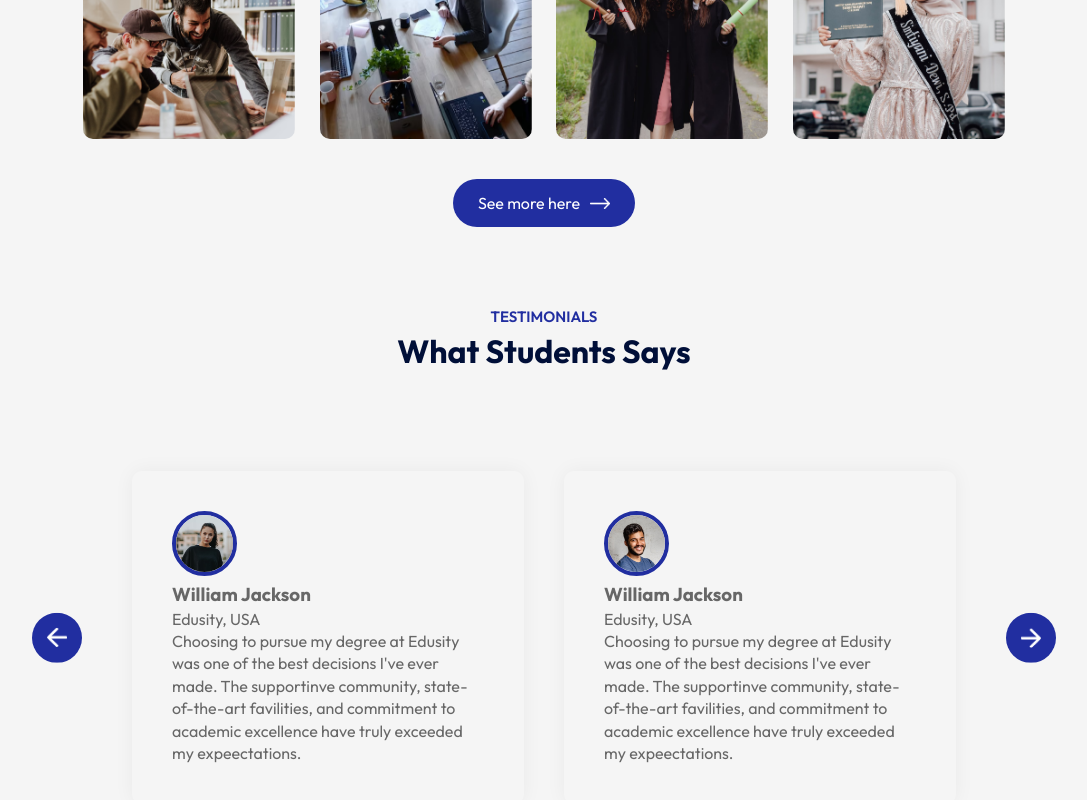
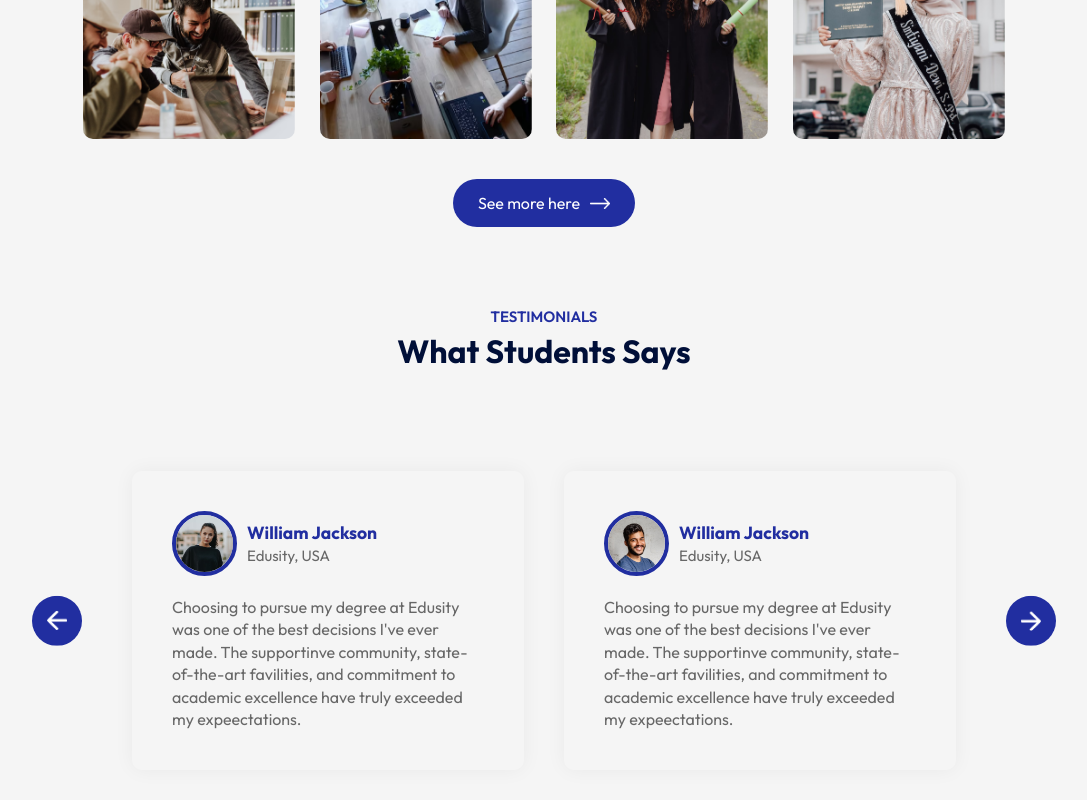
Before and after one commit to HassanEhsani/edusityy, a React (Vite) app: page / in a window 1280 px wide. Shown: the part 2130-2930 px from the top of the page, without its empty margins (96-1183 px from the left). Built offline with nearby package versions, Linux system fonts and the light colour scheme.

Commit message:
and wrote the css code about user-info

```diff
--- a/src/Components/Testimonials/Testimonials.css
+++ b/src/Components/Testimonials/Testimonials.css
@@ -52,3 +52,12 @@
     margin-right: 10px;
     border: 4px solid #212ea0;
 }
+.user-info{
+    display: flex;
+    align-items: center;
+    margin-bottom: 20px;
+    font-size: 15px;
+}
+.user-info h3{
+    color: #212ea0;
+}
```
